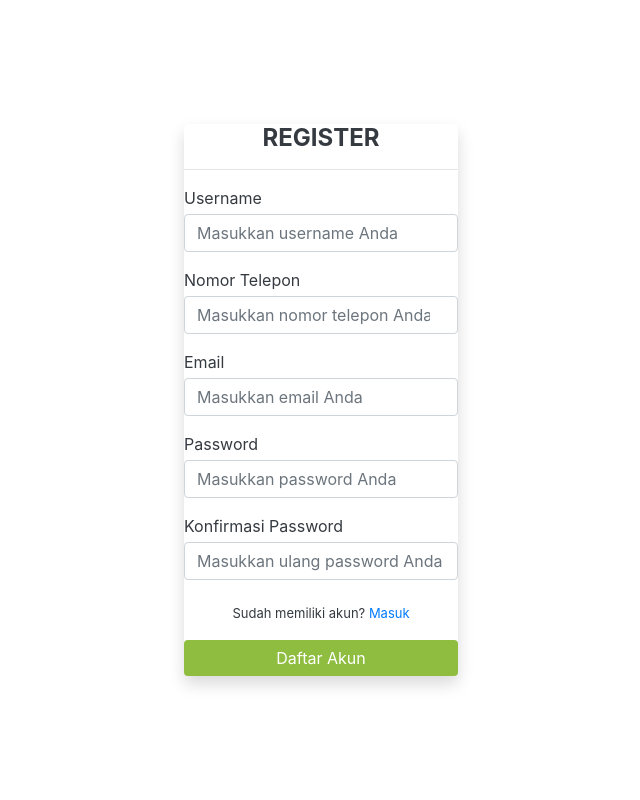
After one commit to Dian8304/PWEB-A9, a PHP site: the page made by app/views/auth/regist.php in a window 1280 px wide. The commit adds this page. Shown: the whole page, without its empty margins (319-959 px from the left). Run offline with PHP 8.4, Linux system fonts and the light colour scheme; the template is opened without the code that fills it, so the values that code supplies are empty; some libraries are stand-ins or nearby versions.

Commit message:
auth view

```diff
--- /dev/null
+++ b/app/views/auth/landing.php
@@ -0,0 +1,6 @@
+<div class="button-container">
+        <a href="<?= BASEURL; ?>/auth/login" class="btn btn-danger rounded-xl">Login</a>
+        <a href="<?= BASEURL; ?>/auth/registsbg" class="btn btn-danger">Register</a>
+</div>
+<h1 class="h1L" style="font-size: 75px;"><b>PAGARI</b></h1>
+<h2 class="h2L" style="font-size: 25px;"><b>Sistem Informasi Hasil Panen Buah Naga Kebun Gading Asri</b></h2>
--- /dev/null
+++ b/app/views/auth/regist.php
@@ -0,0 +1,36 @@
+<main class="d-flex justify-content-center align-items-center w-100 min-vh-100 bg-color text-dark font-sans">
+    <div class="shadow bg-reg rounded-lg">
+        <div class="text-center">
+            <h2 class="font-weight-bold" style="font-size: 24px;">REGISTER</h2>
+        </div>
+        <hr class="mb-3">
+        <form>
+            <div class="form-group">
+                <label for="username" class="mb-1">Username</label>
+                <input type="text" id="username" class="form-control" placeholder="Masukkan username Anda">
+            </div>
+            <div class="form-group">
+                <label for="nomorhp" class="mb-1">Nomor Telepon</label>
+                <input type="number" id="nomorhp" class="form-control" placeholder="Masukkan nomor telepon Anda">
+            </div>
+            <div class="form-group">
+                <label class="mb-1">Email</label>
+                <input type="email" id="Email" class="form-control" placeholder="Masukkan email Anda">
+            </div>
+            <div class="form-group">
+                <label for="password" class="mb-1">Password</label>
+                <input type="password" id="password" class="form-control" placeholder="Masukkan password Anda">
+            </div>
+            <div class="form-group">
+                <label for="password" class="mb-1">Konfirmasi Password</label>
+                <input type="password" id="password" class="form-control" placeholder="Masukkan ulang password Anda" style="margin-bottom: 9%;">
+            </div>
+            <div class="mt-1 mb-3 text-center" style="font-size: 13px;">
+                <span>Sudah memiliki akun? <a href="<?= BASEURL; ?>/auth/login" class="text-primary font-weight-normal">Masuk</a></span>
+            </div>
+            <div class="d-flex justify-content-center">
+                <a href="<?= BASEURL; ?>/auth/login" class="btn btn-primary btn-block" style="background-color: #8EBD40; border: none;">Daftar Akun</a>
+            </div>
+        </form>
+    </div>
+</main>
--- a/app/views/templates/footer.php
+++ b/app/views/templates/footer.php
@@ -1,6 +1,6 @@
 <script src="https://cdn.jsdelivr.net/npm/bootstrap@5.3.3/dist/js/bootstrap.bundle.min.js" integrity="sha384-YvpcrYf0tY3lHB60NNkmXc5s9fDVZLESaAA55NDzOxhy9GkcIdslK1eN7N6jIeHz" crossorigin="anonymous"></script>
 <script src="https://cdn.jsdelivr.net/npm/@popperjs/core@2.11.8/dist/umd/popper.min.js" integrity="sha384-I7E8VVD/ismYTF4hNIPjVp/Zjvgyol6VFvRkX/vR+Vc4jQkC+hVqc2pM8ODewa9r" crossorigin="anonymous"></script>
 <script src="https://cdn.jsdelivr.net/npm/bootstrap@5.3.3/dist/js/bootstrap.min.js" integrity="sha384-0pUGZvbkm6XF6gxjEnlmuGrJXVbNuzT9qBBavbLwCsOGabYfZo0T0to5eqruptLy" crossorigin="anonymous"></script>
-<script src="<?= BASEURL; ?>/script.js"></script>
+<script src="<?= BASEURL; ?>/assets/js/script.js"></script>
 </body>
 </html>
--- a/app/views/templates/header.php
+++ b/app/views/templates/header.php
@@ -6,28 +6,7 @@
     <meta name="viewport" content="width=device-width, initial-scale=1.0">
     <title><?= $data['judul']; ?></title>
     <link rel="stylesheet" href="https://stackpath.bootstrapcdn.com/bootstrap/4.5.2/css/bootstrap.min.css">
-    <link href="https://cdn.jsdelivr.net/npm/bootstrap@5.3.3/dist/css/bootstrap.min.css" rel="stylesheet" integrity="sha384-QWTKZyjpPEjISv5WaRU9OFeRpok6YctnYmDr5pNlyT2bRjXh0JMhjY6hW+ALEwIH" crossorigin="anonymous">
+    <link rel="stylesheet" href="/PWEB-A9/public/assets/css/style.css">
     <script src="https://code.jquery.com/jquery-3.6.0.min.js"></script>
 </head>
-<body >
-    <nav class="navbar navbar-expand-lg bg-body-tertiary">
-        <div class="container-fluid">
-            <a class="navbar-brand" href="<?= BASEURL; ?>">PAGARI</a>
-            <button class="navbar-toggler" type="button" data-bs-toggle="collapse" data-bs-target="#navbarNav" aria-controls="navbarNav" aria-expanded="false" aria-label="Toggle navigation">
-                <span class="navbar-toggler-icon"></span>
-            </button>
-            <div class="collapse navbar-collapse" id="navbarNav">
-                <ul class="navbar-nav">
-                    <li class="nav-item">
-                        <a class="nav-link active" aria-current="page" href="<?= BASEURL; ?>">Home</a>
-                    </li>
-                    <li class="nav-item">
-                        <a class="nav-link" href="<?= BASEURL; ?>/gudang">Gudang Penyimpanan</a>
-                    </li>
-                    <li class="nav-item">
-                        <a class="nav-link" href="<?= BASEURL; ?>/wilayah">Wilayah Kebun</a>
-                    </li>
-                </ul>
-            </div>
-        </div>
-    </nav>
+<body class="<?= isset($data['body']) ? $data['body'] : ''; ?>">
```
Also changed, not shown: app/controllers/Auth.php (added, +32 -0 lines), app/controllers/Login.php (deleted, +0 -10 lines), app/views/auth/login.php (added, +24 -0 lines), app/views/auth/regist-sbg.php (added, +15 -0 lines), app/views/login/index.php (deleted, +0 -24 lines), public/assets/css/style.css (added), public/assets/image/+.png (added), public/assets/image/kiwi-fruit 1.png (added), public/assets/image/login.png (added), public/assets/image/v.png (added), public/assets/image/x.png (added), public/assets/index.html (deleted), public/assets/js/script.js (renamed from public/script.js), 1 other file.
